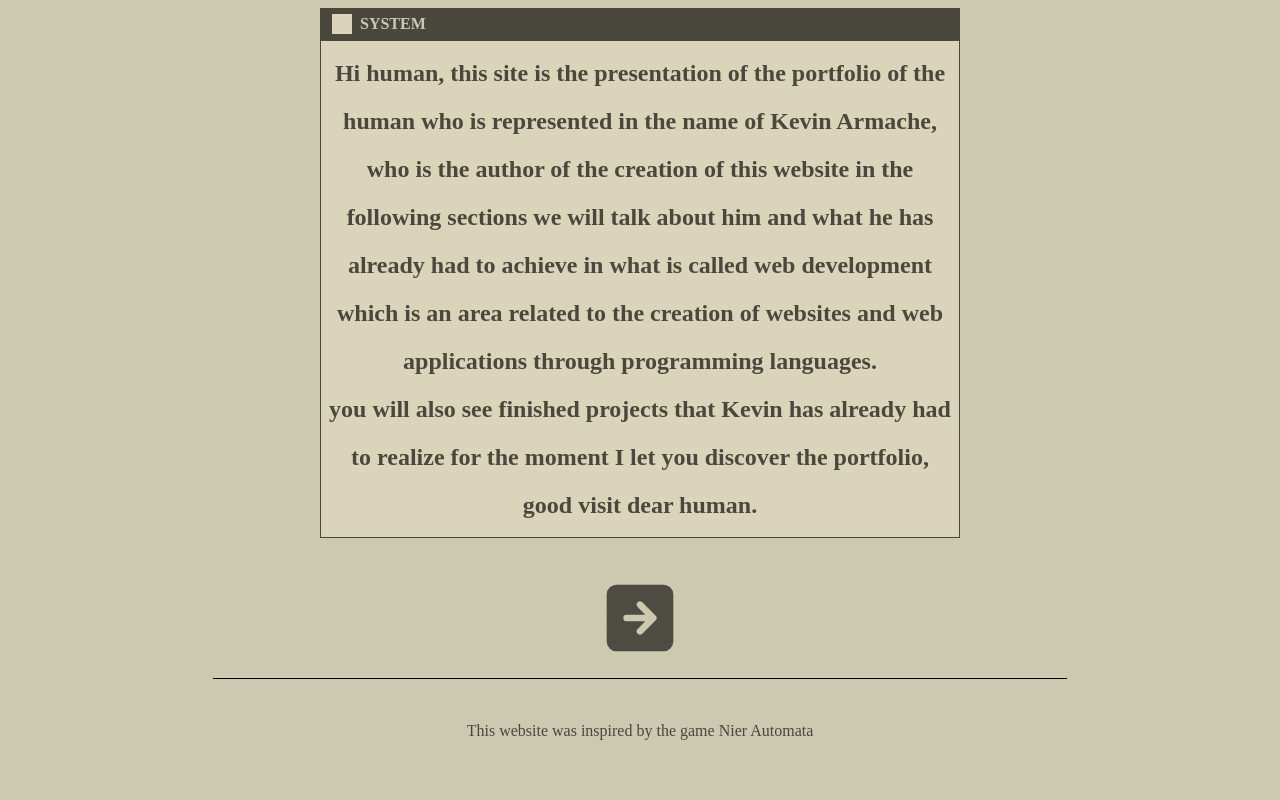
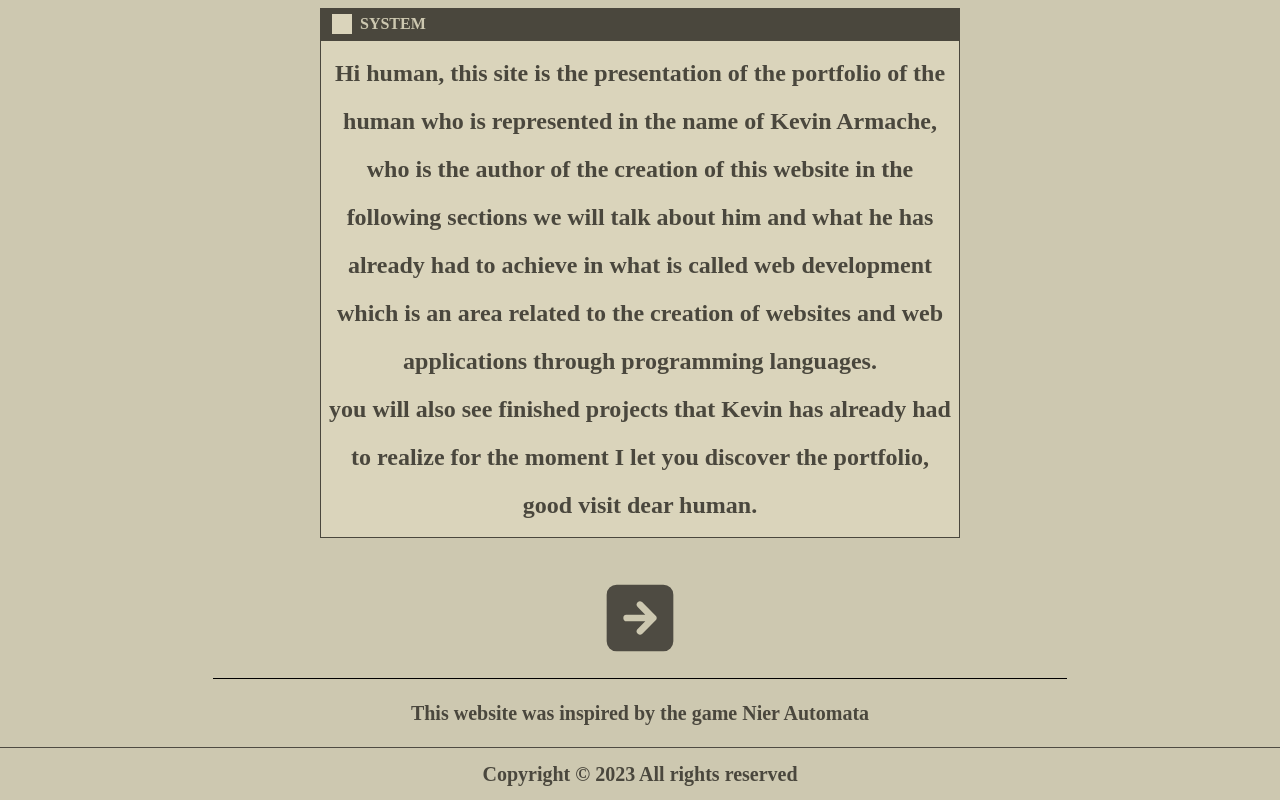
Before and after one commit to KevinArmache/Portfolio, a Next.js app: page / in a window 1280 px wide. Shown: the part 264-1064 px from the top of the page. Before the commit the page ends 1007 px from the top, so only its background shows below. Built offline with nearby package versions, Linux system fonts and the light colour scheme; a web font is replaced by a local one.

Commit message:
add: new package

```diff
--- a/package.json
+++ b/package.json
@@ -9,6 +9,7 @@
     "lint": "next lint"
   },
   "dependencies": {
+    "framer-motion": "^10.16.16",
     "next": "14.0.4",
     "react": "^18",
     "react-dom": "^18"
--- /dev/null
+++ b/src/app/components/Footer/Footer.jsx
@@ -0,0 +1,12 @@
+import React from "react";
+
+export default function Footer() {
+  const currentYear = new Date().getFullYear();
+  return (
+    <div className="flex items-center justify-center py-3 mt-5 border-t border-[#4E4B42]">
+      <p className="text-center text-xl font-bold">
+        Copyright © {currentYear} All rights reserved
+      </p>
+    </div>
+  );
+}
--- a/src/app/globals.css
+++ b/src/app/globals.css
@@ -15,6 +15,7 @@
 
 body {
   background: #cdc8b0;
+  cursor: url("/assets/icons/Cursor_UL.png") 10 10, auto;
 }
 p,
 span,
--- a/src/app/layout.jsx
+++ b/src/app/layout.jsx
@@ -1,5 +1,6 @@
 import { Inter } from "next/font/google";
 import NavBar from "./components/NavBar/NavBar";
+import Footer from "./components/Footer/Footer";
 import "./globals.css";
 
 const inter = Inter({ subsets: ["latin"] });
@@ -18,6 +19,7 @@ export default function RootLayout({ children }) {
           <NavBar />
         </header>
         {children}
+        <Footer />
       </body>
     </html>
   );
--- a/src/app/page.jsx
+++ b/src/app/page.jsx
@@ -1,5 +1,7 @@
+"use client";
 import localFont from "next/font/local";
 import Link from "next/link";
+import { motion } from "framer-motion";
 const rodin = localFont({
   // src: "./utils/fonts/Rodin-Font/FOT-Rodin Pro DB.otf",
   src: "./utils/fonts/Rodin-Font/FOT-RodinPro-Bold.otf",
@@ -67,8 +69,10 @@ export default function Home() {
             </g>
           </svg>
         </Link>
-        <div className="h-px bg-black w-full mt-5 mb-10"></div>
-        <p>This website was inspired by the game Nier Automata</p>
+        <div className="h-px bg-black w-full mt-5 mb-5"></div>
+        <p className="font-bold text-xl">
+          This website was inspired by the game Nier Automata
+        </p>
       </div>
     </main>
   );
```
Also changed, not shown: public/assets/icons/Cursor_UL.png, 1 other file (tests, documents, lock files or other folders).
